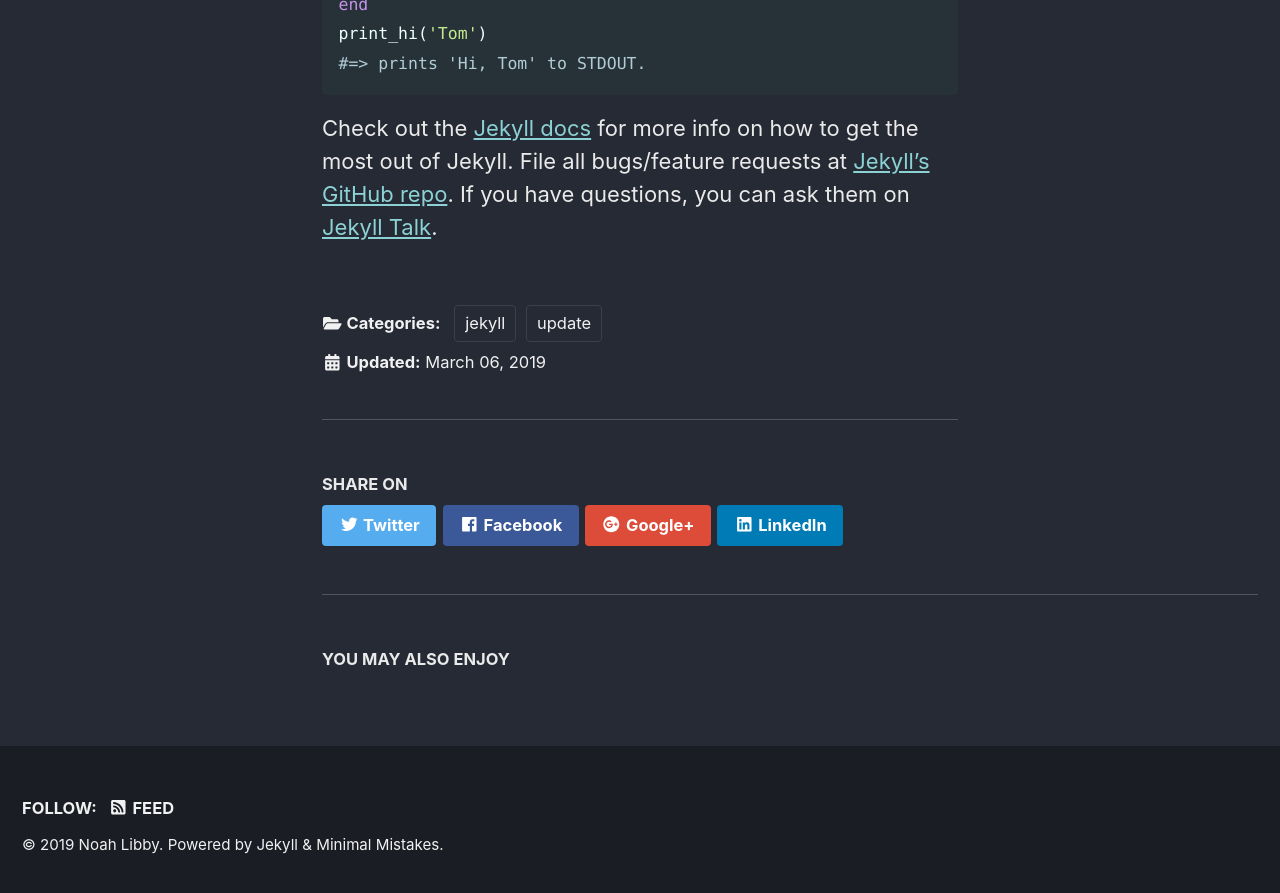
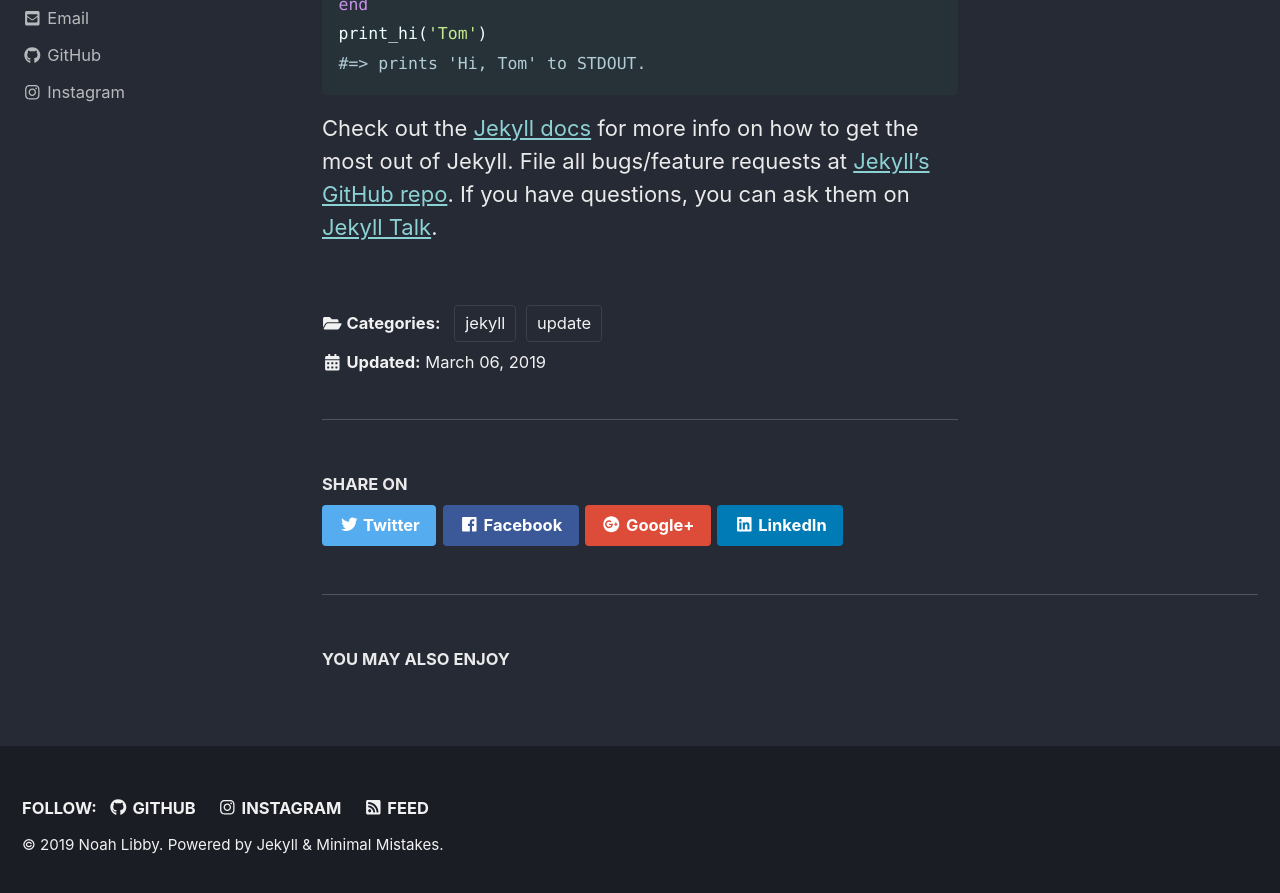
Before and after one commit to noahlibby17/noahlibby.com, a Jekyll site: the page built from _posts/2019-03-06-welcome-to-jekyll.markdown, in a window 1280 px wide and 900 px high, scrolled down 707 px. Shown: the top 893 px of the window. Built offline with Jekyll 4.4.1, drawn with Linux system fonts in a browser that asks for light colours; cached includes are drawn as plain includes; some of the changed lines change nothing that is shown.

Commit message:
Some more updates

```diff
--- a/_config.yml
+++ b/_config.yml
@@ -24,7 +24,7 @@
 baseurl                  : # the subpath of your site, e.g. "/blog"
 repository               : # GitHub username/repo-name e.g. "mmistakes/minimal-mistakes"
 teaser                   : # path of fallback teaser image, e.g. "/assets/images/500x300.png"
-logo                     : # path of logo image to display in the masthead, e.g. "/assets/images/88x88.png"
+logo                     : '/assets/images/favicon.png'
 masthead_title           : # overrides the website title displayed in the masthead, use " " for no title
 # breadcrumbs            : false # true, false (default)
 words_per_minute         : 200
@@ -106,7 +106,7 @@
 
 # Site Author
 author:
-  name             : "Your Name"
+  name             : "Noah Libby"
   avatar           : # path of avatar image, e.g. "/assets/images/bio-photo.jpg"
   bio              : "I am an amazing person."
   location         : "Somewhere"
@@ -114,7 +114,7 @@
   links:
     - label: "Email"
       icon: "fas fa-fw fa-envelope-square"
-      # url: mailto:your.name@email.com
+      url: mailto:noahwlibby@gmail.com
     - label: "Website"
       icon: "fas fa-fw fa-link"
       # url: "https://your-website.com"
@@ -126,10 +126,10 @@
       # url: "https://facebook.com/"
     - label: "GitHub"
       icon: "fab fa-fw fa-github"
-      # url: "https://github.com/"
+      url: "https://github.com/noahlibby17"
     - label: "Instagram"
       icon: "fab fa-fw fa-instagram"
-      # url: "https://instagram.com/"
+      url: "https://instagram.com/noahlibby17"
 
 # Site Footer
 footer:
@@ -142,7 +142,7 @@
       # url:
     - label: "GitHub"
       icon: "fab fa-fw fa-github"
-      # url:
+      url: "https://github.com/noahlibby17"
     - label: "GitLab"
       icon: "fab fa-fw fa-gitlab"
       # url:
@@ -151,7 +151,7 @@
       # url:
     - label: "Instagram"
       icon: "fab fa-fw fa-instagram"
-      # url:
+      url: "https://instagram.com/noahlibby17"
 
 
 # Reading Files
```
Also changed, not shown: assets/images/favicon.png (renamed from favicon.png).
